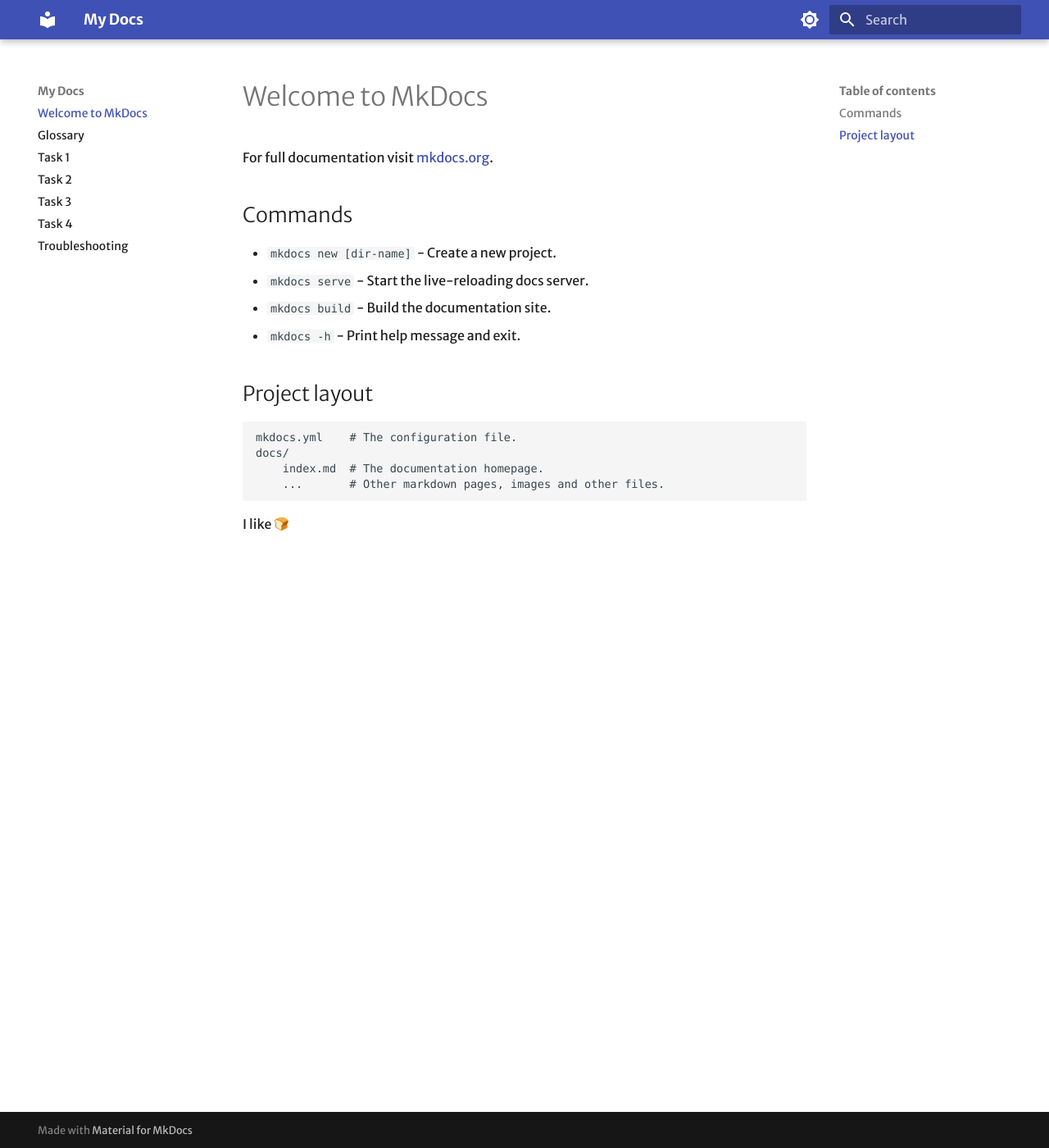
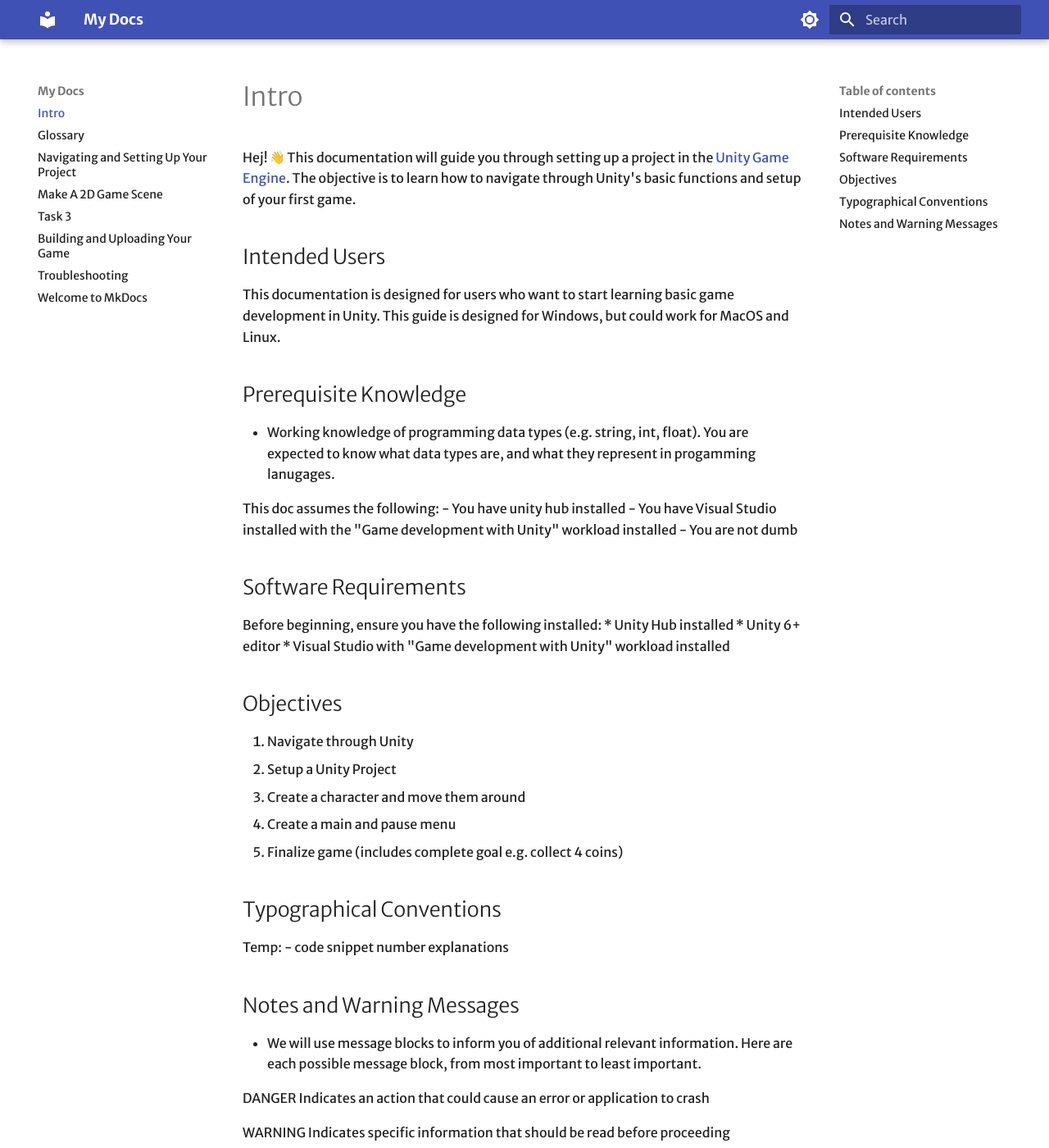
Before and after one commit to Mcitang/User-Documentation, an MkDocs documentation site: the page built from docs/index.md, in a window 1280 px wide and 1400 px high. Shown: the whole window at 82% size. Built offline with MkDocs 1.6.1 and Material for MkDocs 9.7.7, drawn with Linux system fonts in a browser that asks for light colours; emoji names are drawn with the system emoji font; some web fonts are replaced; some of the changed text lies outside the part shown.

Commit message:
Work on the home page

```diff
--- a/docs/index.md
+++ b/docs/index.md
@@ -1,19 +1,46 @@
-# Welcome to MkDocs
+# Intro
+Hej! :wave: This documentation will guide you through setting up a project in the [Unity Game Engine](https://unity.com/). The objective is to learn how to navigate through Unity's basic functions and setup of your first game.
 
-For full documentation visit [mkdocs.org](https://www.mkdocs.org).
+## Intended Users
+This documentation is designed for users who want to start learning basic game development in Unity. This guide is designed for Windows, but could work for MacOS and Linux.
 
-## Commands
+## Prerequisite Knowledge
+* Working knowledge of programming data types (e.g. string, int, float). You are expected to know what data types are, and what they represent in progamming lanugages.
 
-- `mkdocs new [dir-name]` - Create a new project.
-- `mkdocs serve` - Start the live-reloading docs server.
-- `mkdocs build` - Build the documentation site.
-- `mkdocs -h` - Print help message and exit.
+This doc assumes the following:
+- You have unity hub installed
+- You have Visual Studio installed with the "Game development with Unity" workload installed
+- You are not dumb
 
-## Project layout
+## Software Requirements
+Before beginning, ensure you have the following installed:
+* Unity Hub installed
+* Unity 6+ editor
+* Visual Studio with "Game development with Unity" workload installed
 
-    mkdocs.yml    # The configuration file.
-    docs/
-        index.md  # The documentation homepage.
-        ...       # Other markdown pages, images and other files.
+## Objectives
+1. Navigate through Unity
+2. Setup a Unity Project
+4. Create a character and move them around
+5. Create a main and pause menu
+6. Finalize game (includes complete goal e.g. collect 4 coins)
 
-I like :bread:
+## Typographical Conventions
+Temp:
+- code snippet number explanations
+
+
+## Notes and Warning Messages
+- We will use message blocks to inform you of additional relevant information. Here are each possible message block, from most important to least important.
+
+DANGER
+Indicates an action that could cause an error or application to crash
+
+WARNING
+Indicates specific information that should be read before proceeding
+
+INFO
+indicates additional information or tips
+
+SUCCESS
+indicates what success looks like
--- a/docs/task_1.md
+++ b/docs/task_1.md
@@ -0,0 +1 @@
+# Navigating and Setting Up Your Project
--- a/docs/task_2.md
+++ b/docs/task_2.md
@@ -0,0 +1 @@
+# Make A 2D Game Scene
--- a/docs/task_4.md
+++ b/docs/task_4.md
@@ -0,0 +1 @@
+# Building and Uploading Your Game
```
Also changed, not shown: docs/glossary.md (+1 -0 lines), docs/task_3.md (+1 -0 lines), docs/welcome.md (added, +17 -0 lines), 1 other file.
